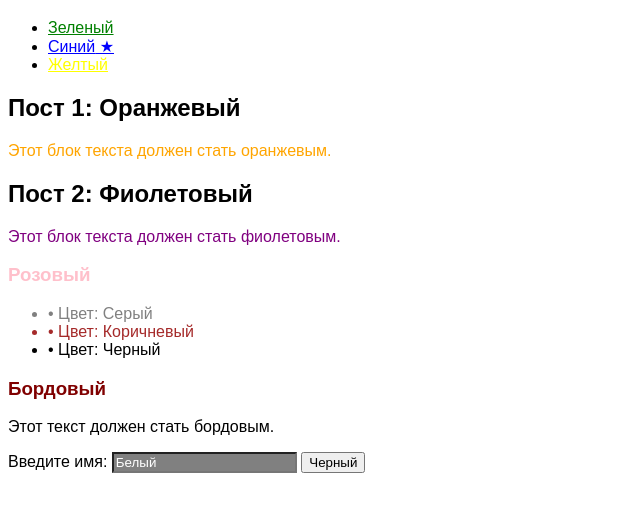
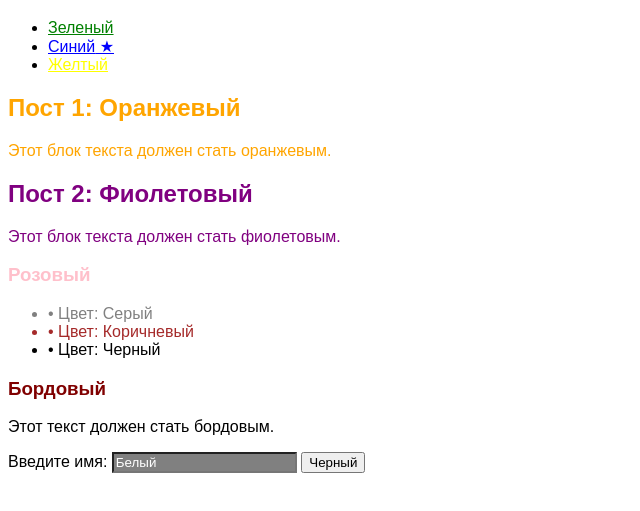
Before and after one commit to Nixon0293/lab4, a plain HTML site: page index.html in a window 1280 px wide. Shown: the part 61-572 px from the top of the page, without its empty margins (0-640 px from the left). Drawn offline with Linux system fonts and the light colour scheme.

Commit message:
Color both post headings and paragraphs

```diff
--- a/style.css
+++ b/style.css
@@ -19,14 +19,12 @@ h1 {
     color: yellow;
 }
 
-#first-post {
-    color: orange;
-}
-
+#first-post h2,
 #first-post h2 + p {
     color: orange;
 }
 
+.post:nth-of-type(2) h2,
 .post:nth-of-type(2) h2 + p {
     color: purple;
 }
```
